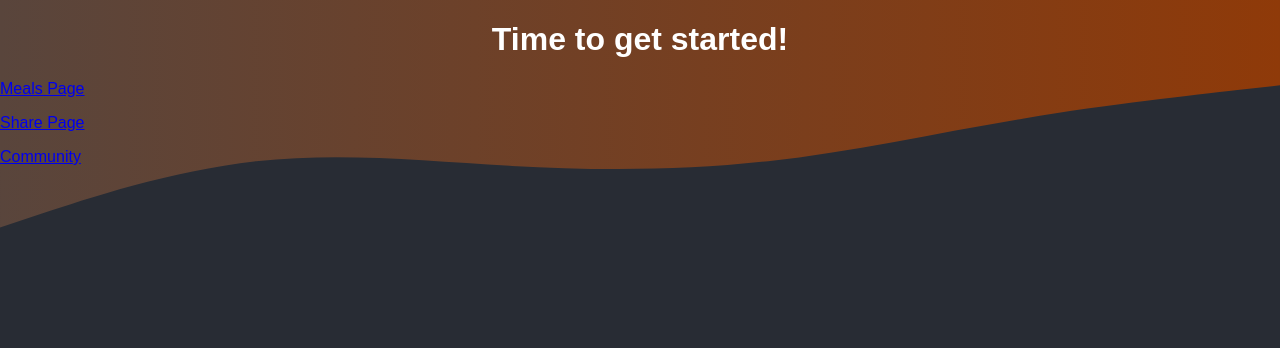
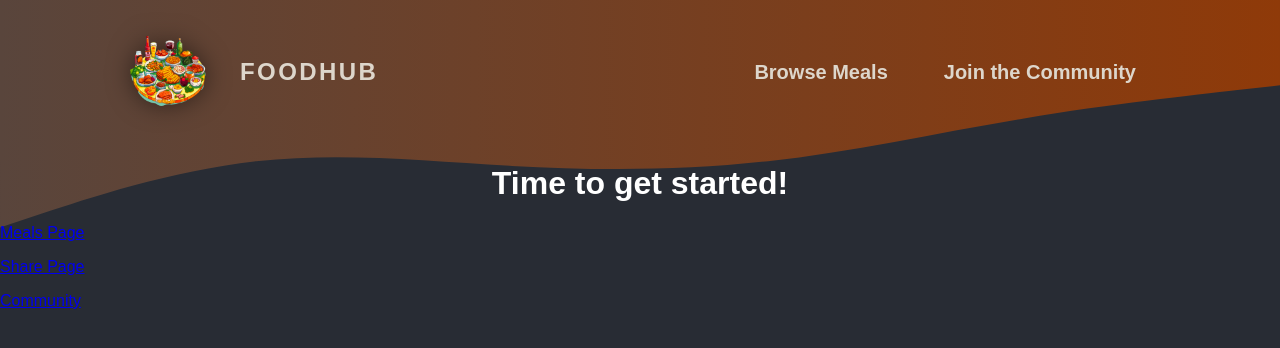
Before and after one commit to KrishKoria/FoodHub, a Next.js app: page / in a window 1280 px wide. Shown: the top 348 px of the page. Built offline with nearby package versions, Linux system fonts and the light colour scheme.

Commit message:
Changed Styling and Seperated layout.js into differenet components

```diff
--- a/app/globals.css
+++ b/app/globals.css
@@ -9,21 +9,6 @@
   body {
     margin: 0;
     background: radial-gradient(#282c34, #282c34);
-  }
-
-  .header-background {
-    position: absolute;
-    width: 100%;
-    height: 320px;
-    top: 0;
-    left: 0;
-    z-index: -1;
-  }
-
-  svg {
-    display: block;
-    width: 100%;
-    height: auto;
   }
 
   .not-found {
--- a/app/layout.js
+++ b/app/layout.js
@@ -1,35 +1,18 @@
+import MainHeader from "@/components/mainHeader";
 import "./globals.css";
+import { MainHeaderBackground } from "@/components/mainHeaderBackground";
 
 export const metadata = {
-  title: 'NextLevel Food',
-  description: 'Delicious meals, shared by a food-loving community.',
+  title: "Food Hub",
+  description: "Delicious meals, shared by a food-loving community.",
 };
 
 export default function RootLayout({ children }) {
   return (
     <html lang="en">
       <body>
-        <div className="header-background">
-          <svg xmlns="http://www.w3.org/2000/svg" viewBox="0 0 1440 320">
-            <defs>
-              <linearGradient id="gradient" x1="0%" y1="0%" x2="100%" y2="0%">
-                <stop
-                  offset="0%"
-                  style={{ stopColor: '#59453c', stopOpacity: '1' }}
-                />
-                <stop
-                  offset="100%"
-                  style={{ stopColor: '#8f3a09', stopOpacity: '1' }}
-                />
-              </linearGradient>
-            </defs>
-            <path
-              fill="url(#gradient)"
-              d="M0,256L48,240C96,224,192,192,288,181.3C384,171,480,181,576,186.7C672,192,768,192,864,181.3C960,171,1056,149,1152,133.3C1248,117,1344,107,1392,101.3L1440,96L1440,0L1392,0C1344,0,1248,0,1152,0C1056,0,960,0,864,0C768,0,672,0,576,0C480,0,384,0,288,0C192,0,96,0,48,0L0,0Z"
-            ></path>
-          </svg>
-        </div>
-
+        <MainHeaderBackground />
+        <MainHeader />
         {children}
       </body>
     </html>
--- /dev/null
+++ b/components/mainHeader.js
@@ -0,0 +1,24 @@
+import Link from "next/link";
+import logoImg from "@/assets/logo.png";
+import styles from "@/components/mainHeader.module.css";
+import Image from "next/image";
+export default function MainHeader() {
+  return (
+    <header className={styles.header}>
+      <Link href="/" className={styles.logo}>
+        <Image src={logoImg} alt="Website Icon" priority />
+        FoodHub
+      </Link>
+      <nav className={styles.nav}>
+        <ul>
+          <li>
+            <Link href="/meals">Browse Meals</Link>
+          </li>
+          <li>
+            <Link href="/community">Join the Community</Link>
+          </li>
+        </ul>
+      </nav>
+    </header>
+  );
+}
--- /dev/null
+++ b/components/mainHeader.module.css
@@ -0,0 +1,67 @@
+.header {
+    display: flex;
+    justify-content: space-between;
+    align-items: center;
+    padding: 2rem 1rem;
+  }
+
+  @media (min-width: 768px) {
+    .header {
+      padding: 2rem 10%;
+    }
+  }
+
+  .nav ul {
+    list-style: none;
+    margin: 0;
+    padding: 0;
+    display: flex;
+    gap: 1.5rem;
+    /* font-family: 'Montserrat', sans-serif; */
+    font-size: 1.25rem;
+  }
+
+  .nav a {
+    text-decoration: none;
+    color: #ddd6cb;
+    font-weight: bold;
+    padding: 0.5rem 1rem;
+    border-radius: 0.5rem;
+  }
+
+  .nav a:hover,
+  .nav a:active {
+    background: linear-gradient(90deg, #ff8a05, #f9b331);
+    background-clip: text;
+    -webkit-background-clip: text;
+    -webkit-text-fill-color: transparent;
+    text-shadow: 0 0 18px rgba(248, 190, 42, 0.8);
+  }
+
+  .active {
+    background: linear-gradient(90deg, #ff8a05, #f9b331);
+    background-clip: text;
+    -webkit-background-clip: text;
+    -webkit-text-fill-color: transparent;
+  }
+
+  .logo {
+    display: flex;
+    align-items: center;
+    justify-content: center;
+    gap: 2rem;
+    text-decoration: none;
+    color: #ddd6cb;
+    font-weight: bold;
+    font-family: 'Montserrat', sans-serif;
+    letter-spacing: 0.15rem;
+    text-transform: uppercase;
+    font-size: 1.5rem;
+  }
+
+  .logo img {
+    width: 5rem;
+    height: 5rem;
+    object-fit: contain;
+    filter: drop-shadow(0 0 0.75rem rgba(0, 0, 0, 0.5));
+  }
--- /dev/null
+++ b/components/mainHeaderBackground.js
@@ -0,0 +1,25 @@
+import styles from "@/components/mainHeaderBackground.module.css";
+export function MainHeaderBackground() {
+  return (
+    <div className={styles["header-background"]}>
+      <svg xmlns="http://www.w3.org/2000/svg" viewBox="0 0 1440 320">
+        <defs>
+          <linearGradient id="gradient" x1="0%" y1="0%" x2="100%" y2="0%">
+            <stop
+              offset="0%"
+              style={{ stopColor: "#59453c", stopOpacity: "1" }}
+            />
+            <stop
+              offset="100%"
+              style={{ stopColor: "#8f3a09", stopOpacity: "1" }}
+            />
+          </linearGradient>
+        </defs>
+        <path
+          fill="url(#gradient)"
+          d="M0,256L48,240C96,224,192,192,288,181.3C384,171,480,181,576,186.7C672,192,768,192,864,181.3C960,171,1056,149,1152,133.3C1248,117,1344,107,1392,101.3L1440,96L1440,0L1392,0C1344,0,1248,0,1152,0C1056,0,960,0,864,0C768,0,672,0,576,0C480,0,384,0,288,0C192,0,96,0,48,0L0,0Z"
+        ></path>
+      </svg>
+    </div>
+  );
+}
--- /dev/null
+++ b/components/mainHeaderBackground.module.css
@@ -0,0 +1,14 @@
+.header-background {
+    position: absolute;
+    width: 100%;
+    height: 320px;
+    top: 0;
+    left: 0;
+    z-index: -1;
+  }
+
+  .header-background svg {
+    display: block;
+    width: 100%;
+    height: auto;
+  }
```
Also changed, not shown: 1 other file (tests, documents, lock files or other folders).
